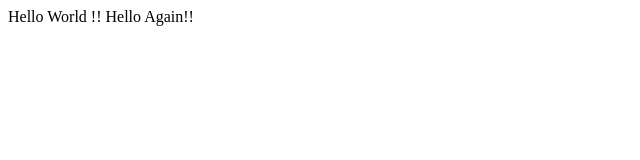
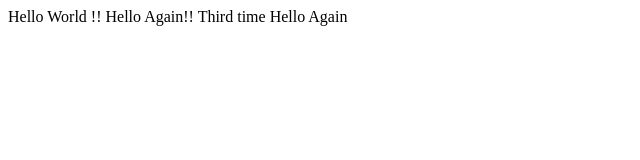
Before and after one commit to Moghirahassan/lecture, a plain HTML site: page hello.html in a window 1280 px wide. Shown: the whole page, without its empty margins (0-640 px from the left). Drawn offline with Linux system fonts and the light colour scheme.

Commit message:
Added third line

```diff
--- a/hello.html
+++ b/hello.html
@@ -4,6 +4,6 @@
 	<title>My Webpage</title>
 </head>
 <body>
-    Hello World !! Hello Again!!
+    Hello World !! Hello Again!! Third time Hello Again
 </body>
 </html>
```
